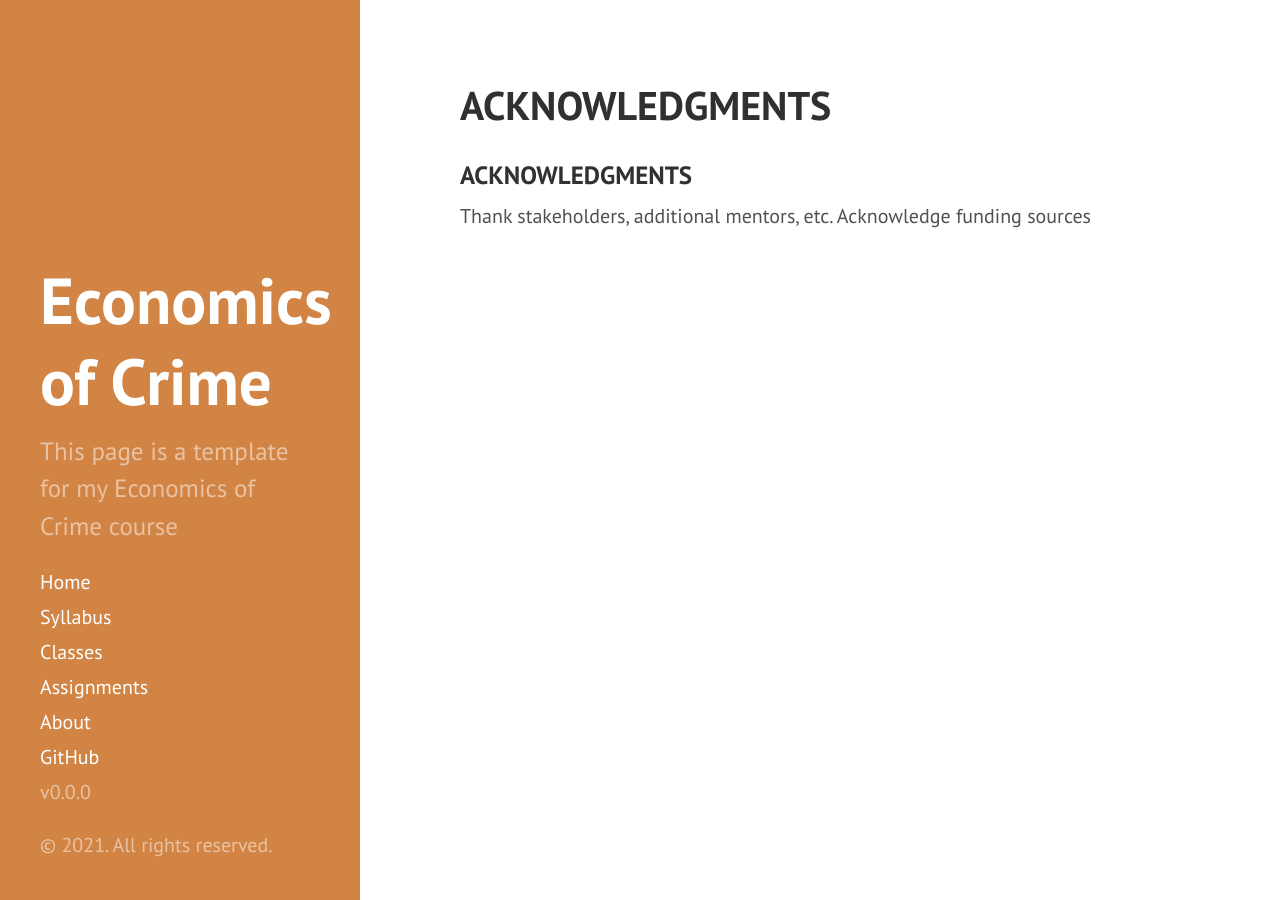
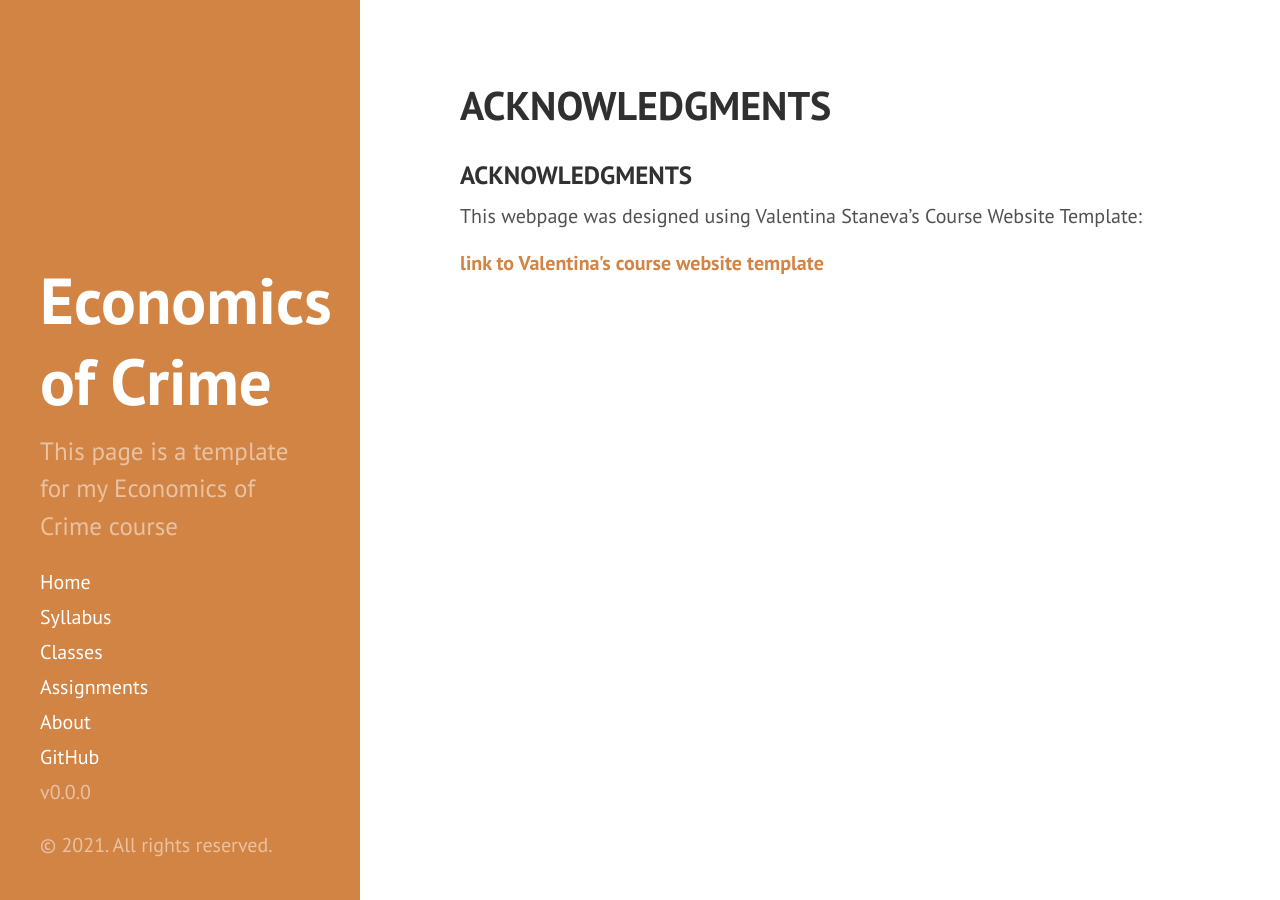
Before and after one commit to anne-m-burton/course-template-temp, a Jekyll site: the page built from acknowledgements.md, in a window 1280 px wide. Built offline with Jekyll 4.4.1, drawn with Linux system fonts in a browser that asks for light colours; our own code applies the rules of GitHub Pages for plain Markdown files.

Commit message:
Update acknowledgements.md

```diff
--- a/acknowledgements.md
+++ b/acknowledgements.md
@@ -1,4 +1,6 @@
 ### ACKNOWLEDGMENTS
 
-Thank stakeholders, additional mentors, etc.
-Acknowledge funding sources
+This webpage was designed using Valentina Staneva's Course Website Template:
+
+
+<h4 id="valentina-template"><a href="https://github.com/valentina-s/project-website-template">link to Valentina's course website template</a></h4>
```
